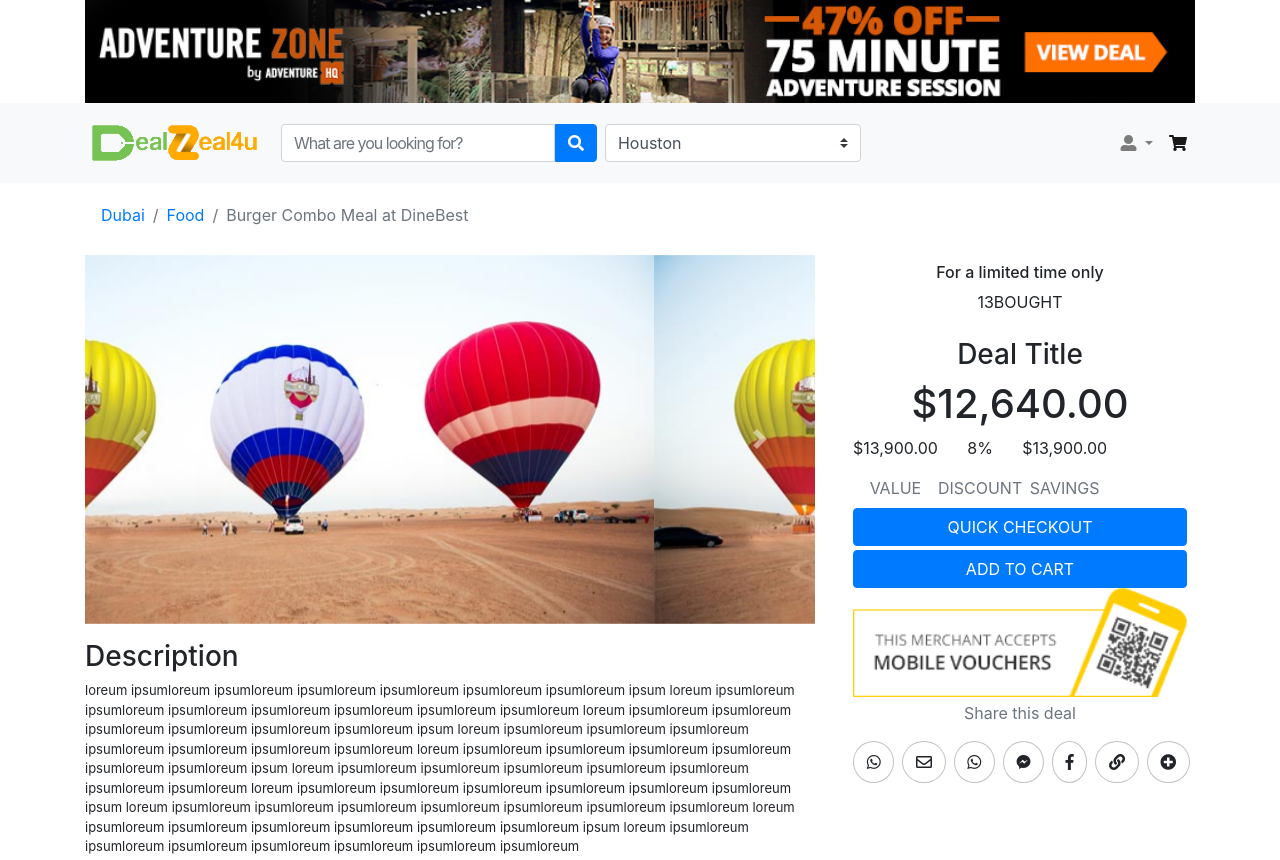
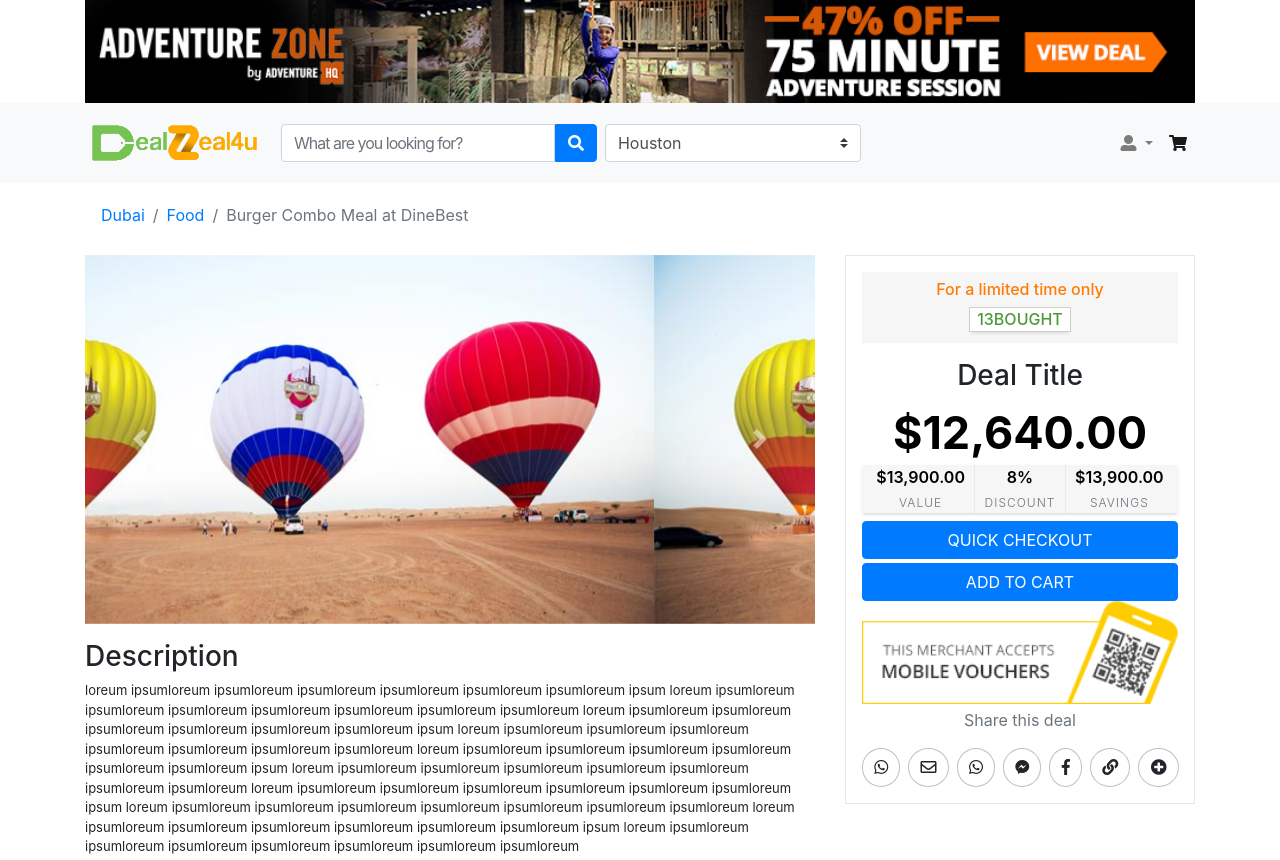
Before and after one commit to gh-saad/dealzeal-staric, a plain HTML site: page dealDetail.html in a window 1280 px wide. Shown: the top 860 px of the page. Drawn offline with Linux system fonts and the light colour scheme.

Commit message:
26 of November

```diff
--- a/css/style.css
+++ b/css/style.css
@@ -1,3 +1,9 @@
+/*
+Brand color codes:
+orange => #ff7b02;
+grey => #f6f6f6;
+green => #76c353
+*/
 /*global style*/
 *{
 
@@ -164,10 +170,10 @@ header .form-inline .btn{
     background-color: #f6f6f6;
 }
 
-.deal-location a{
+.card-location a{
     color: #ff7b02;
 }
-.deal-price{
+.card-price{
 
 }
 .old{
@@ -218,5 +224,78 @@ header .form-inline .btn{
 }
 .icon{
     border: 1px solid #c1c1c1;
-    padding: .5em .79em;
+    padding: .4em .7em;
 }
+.seller-info-blog{
+    border: 1px solid #c1c1c1;
+    margin-top: .5rem!important;
+    padding: 1px;
+
+}
+.deal-title{
+    height:  1.5em;
+}
+.deal-price-box{
+    padding: .5em;
+   border: 1px solid #e6e6e6;
+}
+.deal-bought-box{
+    background-color: #f6f6f6;
+    padding: .5em;
+}
+.deal-bought-heading{
+    color: #ff7b02
+}
+.deal-bought-lable{
+    width: fit-content;
+    margin: auto;
+    padding: 2px 7px!important;
+    margin-top: 6px!important;
+    margin-bottom: 3px!important;
+    font-weight: 500!important;
+    line-height: 1.2em!important;
+    text-transform: uppercase!important;
+    color: #4f9938!important;
+    border: 1px solid #cfcfcf!important;
+    background-color: #fff!important;
+    box-shadow: 0 4px 2px -2px #e4e4e4!important;
+
+}
+.deal-price{
+    color: #000000;
+    font-weight: 700;
+    line-height: 1.05;
+    font-size: 45px;
+}
+.deal-sale-price-box{
+    background-color: #f6f6f6;
+    webkit-box-shadow: 0 2px 3px -1px rgba(186, 186, 186, 0.7);
+    -khtml-box-shadow: 0 2px 3px -1px rgba(186, 186, 186, 0.7);
+    -moz-box-shadow: 0 2px 3px -1px rgba(186, 186, 186, 0.7);
+    box-shadow: 0 2px 3px -1px rgba(186, 186, 186, 0.7);
+}
+.deal-sale-price-box ul{
+    width: 100%;
+    padding-right: 5px;
+    padding-left: 5px;
+    margin-right: auto;
+    margin-left: auto;
+}
+.deal-sale-price-box ul li{
+    border-right: 1px solid #eaeaea;
+}
+.deal-sale-price-box ul li:last-child{
+    border: none;
+}
+.deal-sale-price-box ul li p{
+    margin: 0;
+    font-size: 1em;
+    font-weight: 600;
+    color: #000000;
+}
+.deal-sale-price-box ul li span{
+    color: inherit;
+    font-weight: 300;
+    font-size: 12px;
+    letter-spacing: 1px;
+}
```
